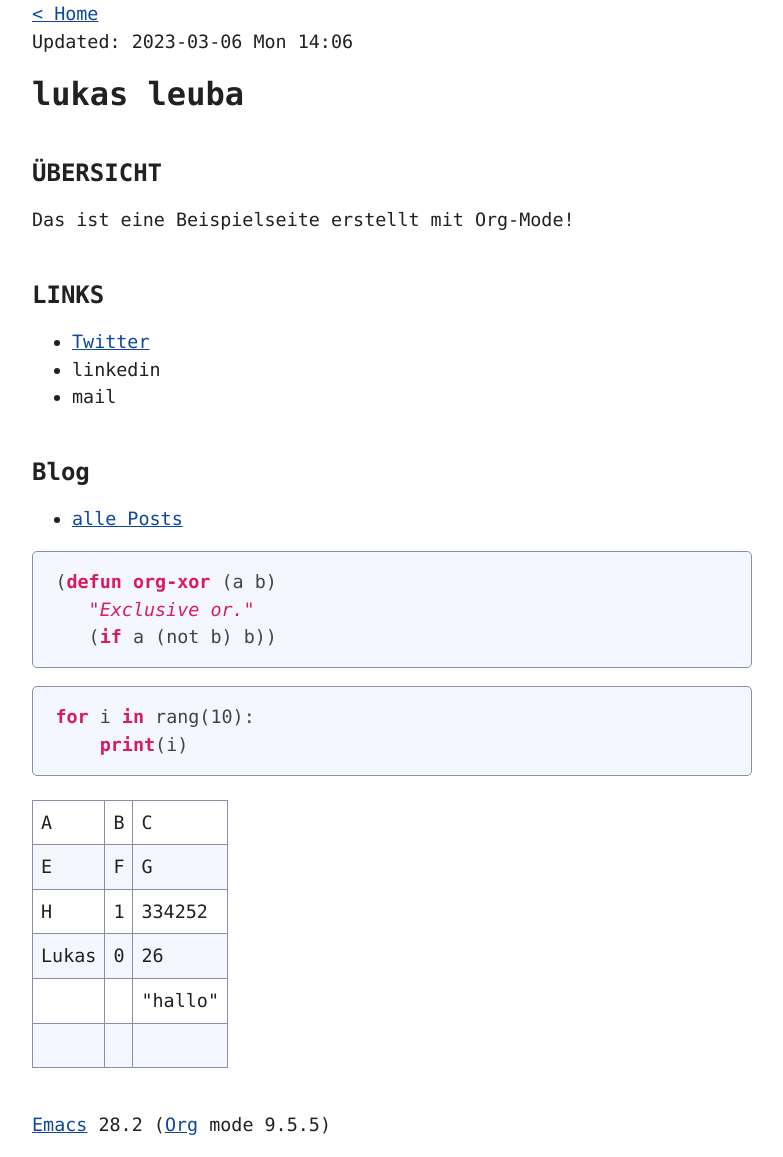
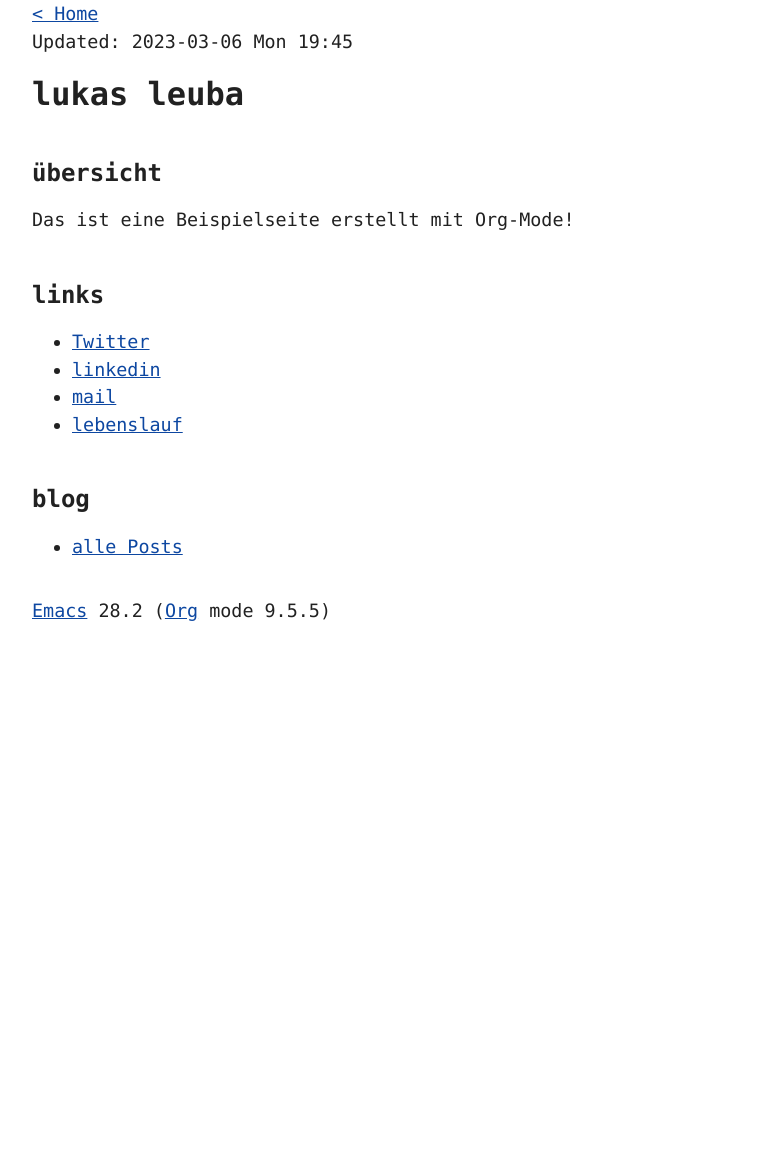
Before and after one commit to lkslba/lkslba.github.io, a plain HTML site: page public/index.html in a window 1280 px wide. Shown: the whole page, without its empty margins (248-1031 px from the left). After the commit the page ends 800 px from the top, so only its background shows below. Drawn offline with Linux system fonts and the light colour scheme.

Commit message:
improved homepage

```diff
--- a/public/index.html
+++ b/public/index.html
@@ -12,7 +12,7 @@
 <nav>
   <a href="../index.html">&lt; Home</a>
 </nav>
-<div id="updated">Updated: 2023-03-06 Mon 14:06</div>
+<div id="updated">Updated: 2023-03-06 Mon 19:45</div>
 </div>
 <div id="content" class="content">
 <header>
@@ -20,9 +20,9 @@
 </header>
 
 
-<div id="outline-container-org35e7f40" class="outline-2">
-<h2 id="org35e7f40">ÜBERSICHT</h2>
-<div class="outline-text-2" id="text-org35e7f40">
+<div id="outline-container-orgc093b8e" class="outline-2">
+<h2 id="orgc093b8e">übersicht</h2>
+<div class="outline-text-2" id="text-orgc093b8e">
 <p>
 Das ist eine Beispielseite erstellt mit Org-Mode!
 </p>
@@ -30,89 +30,24 @@ Das ist eine Beispielseite erstellt mit Org-Mode!
 </div>
 
 
-<div id="outline-container-orgb7f76e0" class="outline-2">
-<h2 id="orgb7f76e0">LINKS</h2>
-<div class="outline-text-2" id="text-orgb7f76e0">
+<div id="outline-container-orge4d94d3" class="outline-2">
+<h2 id="orge4d94d3">links</h2>
+<div class="outline-text-2" id="text-orge4d94d3">
 <ul class="org-ul">
 <li><a href="https://twitter.com/LKSLBA00">Twitter</a></li>
-<li>linkedin</li>
-<li>mail</li>
+<li><a href="https://www.linkedin.com/in/lukas-leuba/">linkedin</a></li>
+<li><a href="mailto:lukas.leuba@hotmail.ch">mail</a></li>
+<li><a href="Lebenslauf_Lukas.pdf">lebenslauf</a></li>
 </ul>
 </div>
 </div>
 
-<div id="outline-container-orgd4192d2" class="outline-2">
-<h2 id="orgd4192d2">Blog</h2>
-<div class="outline-text-2" id="text-orgd4192d2">
+<div id="outline-container-org43056ba" class="outline-2">
+<h2 id="org43056ba">blog</h2>
+<div class="outline-text-2" id="text-org43056ba">
 <ul class="org-ul">
 <li><a href="blog/sitemap.html">alle Posts</a></li>
 </ul>
-
-
-<div class="org-src-container">
-<pre class="src src-emacs-lisp">(<span style="font-weight: bold;">defun</span> <span style="font-weight: bold;">org-xor</span> (a b)
-   <span style="font-style: italic;">"Exclusive or."</span>
-   (<span style="font-weight: bold;">if</span> a (not b) b))
-</pre>
-</div>
-
-<div class="org-src-container">
-<pre class="src src-python"><span style="font-weight: bold;">for</span> i <span style="font-weight: bold;">in</span> rang(10):
-    <span style="font-weight: bold;">print</span>(i)
-</pre>
-</div>
-
-
-
-
-<table>
-
-
-<colgroup>
-<col  class="org-left">
-
-<col  class="org-right">
-
-<col  class="org-left">
-</colgroup>
-<tbody>
-<tr>
-<td class="org-left">A</td>
-<td class="org-right">B</td>
-<td class="org-left">C</td>
-</tr>
-
-<tr>
-<td class="org-left">E</td>
-<td class="org-right">F</td>
-<td class="org-left">G</td>
-</tr>
-
-<tr>
-<td class="org-left">H</td>
-<td class="org-right">1</td>
-<td class="org-left">334252</td>
-</tr>
-
-<tr>
-<td class="org-left">Lukas</td>
-<td class="org-right">0</td>
-<td class="org-left">26</td>
-</tr>
-
-<tr>
-<td class="org-left">&#xa0;</td>
-<td class="org-right">&#xa0;</td>
-<td class="org-left">"hallo"</td>
-</tr>
-
-<tr>
-<td class="org-left">&#xa0;</td>
-<td class="org-right">&#xa0;</td>
-<td class="org-left">&#xa0;</td>
-</tr>
-</tbody>
-</table>
 </div>
 </div>
 </div>
```
Also changed, not shown: public/blog/beitrag_1.html (+11 -11 lines), public/blog/sitemap.html (+1 -1 lines), 4 other files.
